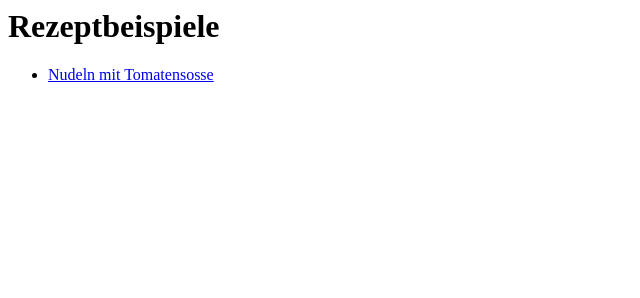
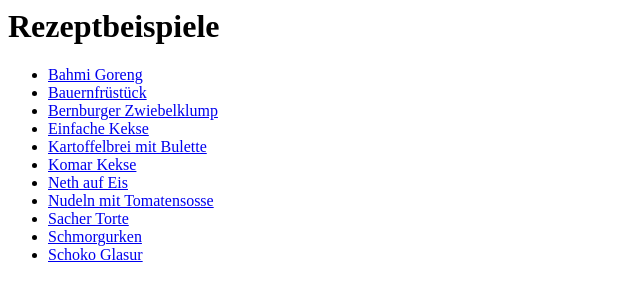
Before and after one commit to Huluvu424242/rezept-xml, a plain HTML site: page rezepte/index.html in a window 1280 px wide. Shown: the whole page, without its empty margins (0-640 px from the left). Drawn offline with Linux system fonts and the light colour scheme.

Commit message:
Index aktualisiert

```diff
--- a/rezepte/index.html
+++ b/rezepte/index.html
@@ -3,7 +3,17 @@
 <h1>Rezeptbeispiele</h1>
 
 <ul>
+    <li><a href="BahmiGoreng.xml">Bahmi Goreng</a></li>
+    <li><a href="Bauernfruestueck.xml">Bauernfrüstück</a></li>
+    <li><a href="BernburgerZwiebelklump.xml">Bernburger Zwiebelklump</a></li>
+    <li><a href="EinfacheKekse.xml">Einfache Kekse</a></li>
+    <li><a href="KartoffelbreiMitBulette.xml">Kartoffelbrei mit Bulette</a></li>
+    <li><a href="KomarKekse.xml">Komar Kekse</a></li>
+    <li><a href="NethAufEis.xml">Neth auf Eis</a></li>
     <li><a href="NudelnMitTomatensosse.xml">Nudeln mit Tomatensosse</a></li>
+    <li><a href="SacherTorte.xml">Sacher Torte</a></li>
+    <li><a href="Schmorgurken.xml">Schmorgurken</a></li>
+    <li><a href="Schokoglasur.xml">Schoko Glasur</a></li>
 </ul>
 
 </html>
```
